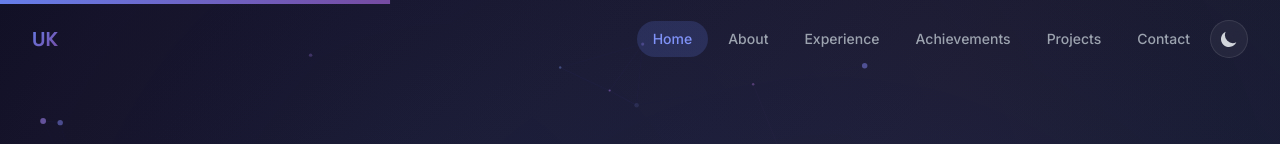
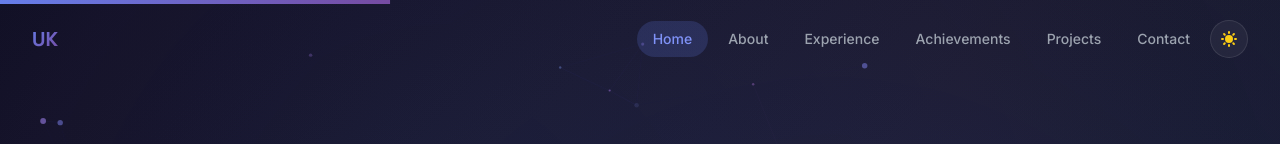
Before and after one commit to utkarshakulshrestha/portfolio, a Next.js app: page / in a window 1280 px wide. Shown: the top 144 px of the page. Built offline with nearby package versions, Linux system fonts and the light colour scheme.

Commit message:
Fix Navigation prop name

```diff
--- a/app/page.tsx
+++ b/app/page.tsx
@@ -55,7 +55,7 @@ export default function Home() {
 
       <div className={`transition-opacity duration-500 ${showSplash ? 'opacity-0' : 'opacity-100'}`}>
         <AnimatedBackground />
-        <Navigation isDark={isDark} toggleTheme={toggleTheme} />
+        <Navigation isDarkMode={isDark} toggleTheme={toggleTheme} />
 
         <main>
           <Hero />
```
